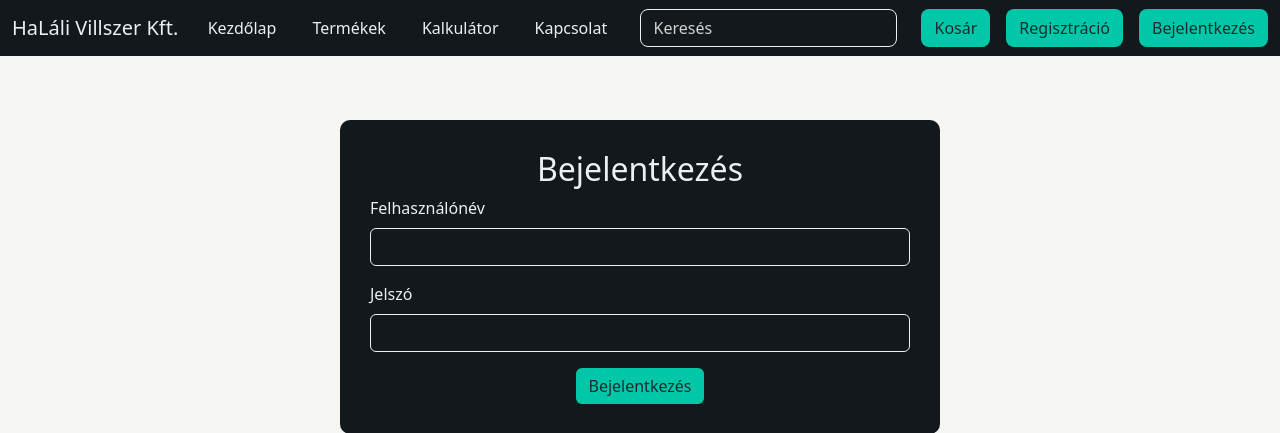
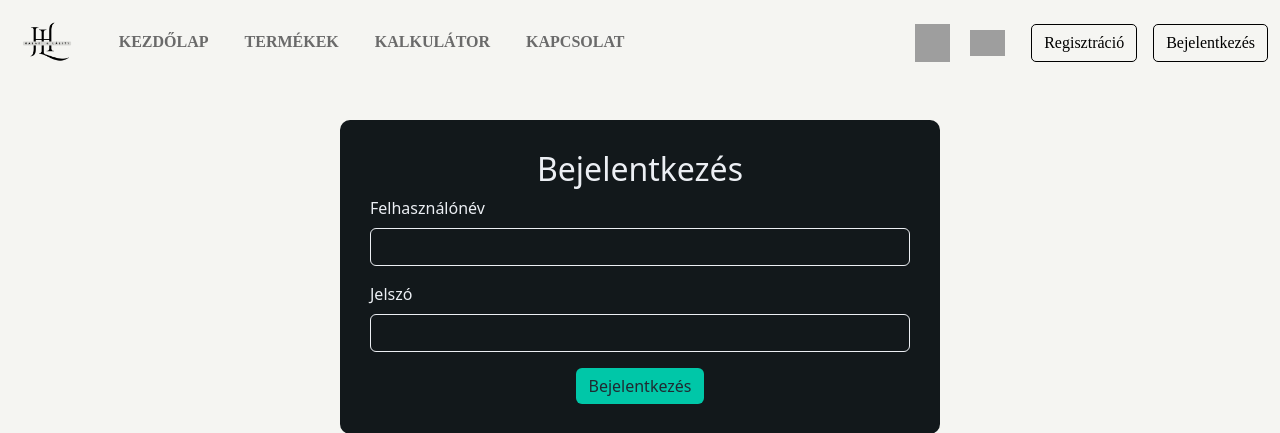
Before and after one commit to halasim2005/vizsgaremek, a PHP site: page /bejelentkezes.php in a window 1280 px wide. Shown: the top 433 px of the page. Run offline with PHP 8.4, Linux system fonts and the light colour scheme; grey boxes are pictures that could not be loaded.

Commit message:
fooldal, navbar, css design

```diff
--- a/navbar.php
+++ b/navbar.php
@@ -4,29 +4,31 @@
 
 <nav class="navbar navbar-expand-lg navbar-dark">
     <div class="container-fluid">
-        <a class="navbar-brand" href="#">HaLáli Villszer Kft.</a>
+<!--<a class="navbar-brand" href="#">HaLáli Villszer Kft.</a>-->
+        <img id="navbarLogo" href="fooldal.php" src="./képek/HaLálip.png" alt="HaLáli Kft. logo">
         <button class="navbar-toggler" type="button" data-bs-toggle="collapse" data-bs-target="#navbarNav" aria-controls="navbarNav" aria-expanded="false" aria-label="Toggle navigation">
             <span class="navbar-toggler-icon"></span>
         </button>
         <div class="collapse navbar-collapse" id="navbarNav">
             <ul class="navbar-nav me-auto mb-2 mb-lg-0">
                 <li class="nav-item">
-                    <a class="nav-link" href="./fooldal.php">Kezdőlap</a>
+                    <a class="nav-link" href="./fooldal.php">KEZDŐLAP</a>
                 </li>
                 <li class="nav-item">
-                    <a class="nav-link" href="./termekek.php">Termékek</a>
+                    <a class="nav-link" href="./termekek.php">TERMÉKEK</a>
                 </li>
                 <li class="nav-item">
-                    <a class="nav-link" href="./kalkulator.php">Kalkulátor</a>
+                    <a class="nav-link" href="./kalkulator.php">KALKULÁTOR</a>
                 </li>
                 <li class="nav-item">
-                    <a class="nav-link" href="./kapcsolat.php">Kapcsolat</a>
+                    <a class="nav-link" href="./kapcsolat.php">KAPCSOLAT</a>
                 </li>
             </ul>
-            <form class="d-flex" role="search">
-                <input class="form-control btn-outline-primary me-2" type="search" placeholder="Keresés" aria-label="Keresés">
+            <form id="keresesIkonPadding" class="d-flex" role="search">
+                <input id="navbarKereses" class="form-control btn-outline-primary me-2" type="search" placeholder="Keresés" aria-label="Keresés">
+                <img id="keresesIkonNavbar"  onclick="keresesMegj()" src="./képek/keresesIkon.png" alt="Keresés ikon">
             </form>
-            <a href="./kosar.php" class="btn cart-button ms-3">Kosár</a>
+            <a id="kosarIkonPadding" href="./kosar.php"><img id="navbarIcons" src="./képek/kosarIkon.png" alt="Kosár ikon"></a>
 
             <?php if (isset($_SESSION['felhasznalo'])): ?>
                 <?php if ($_SESSION['jogosultsag'] === 'admin'): ?>
@@ -35,8 +37,8 @@
                 <a href="./profil.php" class="btn regist-button ms-3">Profil</a>
                 <a href="./kijelentkezes.php" class="btn login-button ms-3">Kijelentkezés</a>
             <?php else: ?>
-                <a href="./regisztracio.php" class="btn regist-button ms-3">Regisztráció</a>
-                <a href="./bejelentkezes.php" class="btn login-button ms-3">Bejelentkezés</a>
+                <a id="navbarGomb" href="./regisztracio.php" class="btn regist-button ms-3">Regisztráció</a>
+                <a id="navbarGomb" href="./bejelentkezes.php" class="btn login-button ms-3">Bejelentkezés</a>
             <?php endif; ?>
         </div>
     </div>
@@ -50,4 +52,10 @@
         navbarCollapse.classList.remove('show'); // Bezárjuk a menüt
         });
     });
+
+    function keresesMegj(){
+        let kereses = document.getElementById("navbarKereses");
+        let keresesIkon = document.getElementById("keresesIkonNavbar");
+        kereses.style.visibility = "visible";
+    }
 </script>
--- a/style/style.css
+++ b/style/style.css
@@ -8,7 +8,7 @@ body {
 
 .btn-primary {
     background-color: #00C7A8;
-    border: none;
+    border: 1px solid black;
     color: #1F2A32;
 }
 
@@ -40,16 +40,41 @@ body {
     text-align: right;
 }
 .navbar {
-    background-color: #12181B;
+    background-color: #f5f5f2;
+    font-family: 'Montserrat';
+}
+
+#navbarLogo{
+    width: 70px;
 }
 
 .navbar-brand,
 .nav-link{
-    color: #ECEFF4 !important;
+    /*color: #ECEFF4 !important;*/
+    color: rgb(106, 106, 106) !important;
+    font-weight: 900;
+    font-size: medium;
 }
 
 .nav-link:hover {
-    color: #00C7A8 !important;
+    /*color: #00C7A8 !important;*/
+    color: black !important;
+    font-weight: 900;
+}
+
+.nav-link:after{
+    content: '';
+    margin: auto;
+    display: block;
+    height: 2px;
+    width: 0%;
+    background-color: transparent;
+    /* transition: width 0.5s ease,background-color 0.5s ease; */
+    transition: all 0.5s ease;
+}
+.nav-link:hover:after{
+    width: 100%;
+    background-color: rgb(0, 0, 0);
 }
 
 .regist-button, .login-button, .cart-button, .kalk-button{
@@ -352,3 +377,44 @@ body {
     color: rgb(255, 255, 255);
     text-decoration: none;
 }
+
+#navbarKereses{
+    background-color: #f5f5f2;
+    border: 1px solid black;
+    color: black;
+    border-radius: 5px;
+    visibility:hidden;
+}
+
+#navbarGomb{
+    background-color: #f5f5f2;
+    border: 1px solid black;
+    color:black;
+    text-decoration: none;
+    border-radius: 5px;
+}
+
+#navbarGomb:hover{
+    background-color: rgb(61, 61, 61);
+    border: 1px solid rgb(61, 61, 61);
+    color:white;
+    text-decoration: none;
+    border-radius: 5px;
+}
+
+#navbarIcons{
+    width: 35px;
+}
+
+#keresesIkonNavbar{
+    width: 35px;
+}
+
+#keresesIkonPadding{
+    padding-right: 10px;
+}
+
+#kosarIkonPadding{
+    padding-right: 10px;
+    padding-left: 10px;
+}
```
